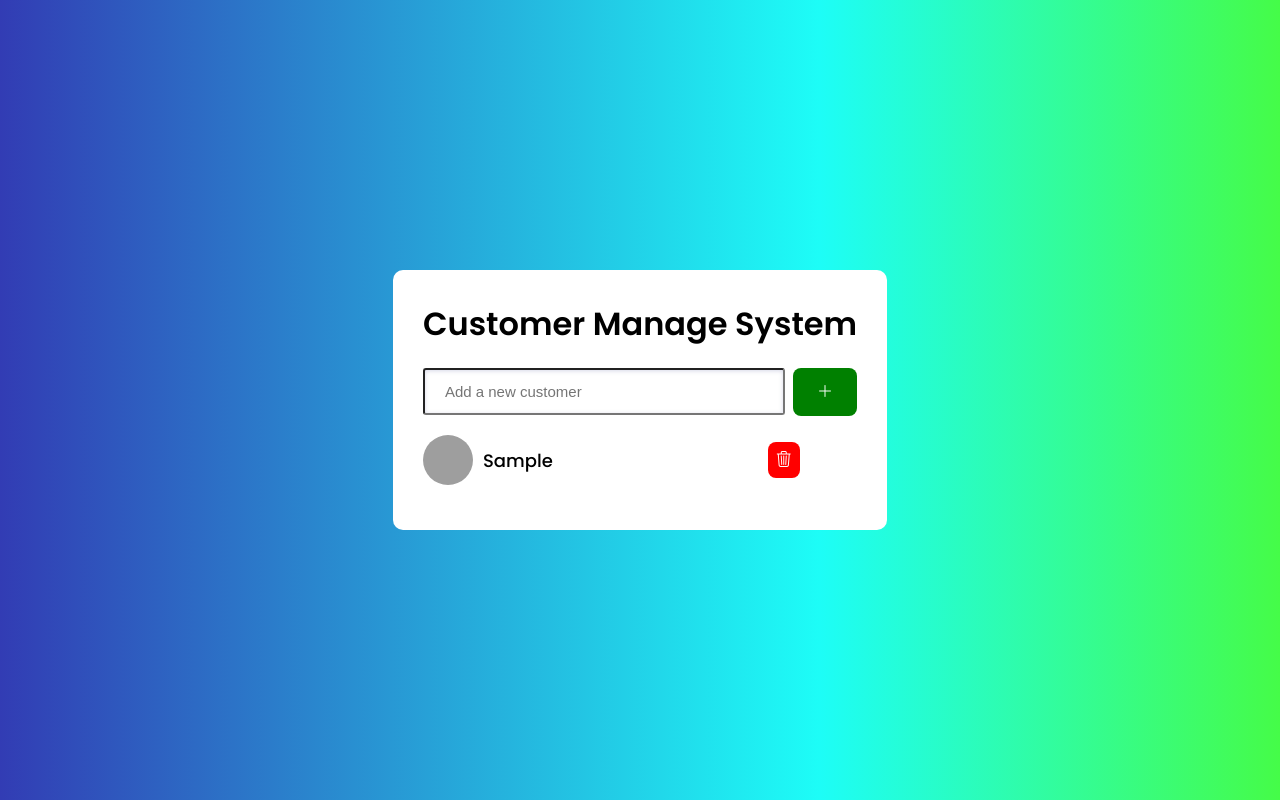
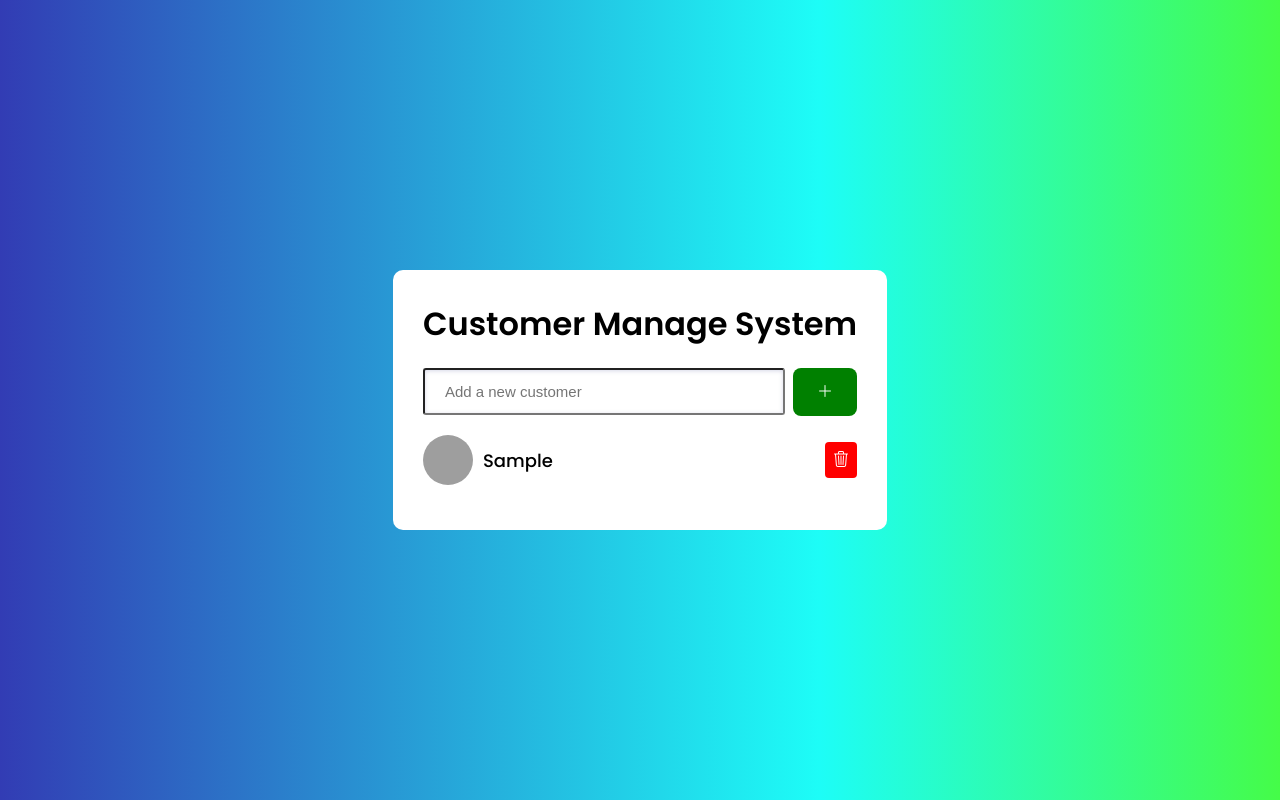
Before and after one commit to ArdaOdabasi/CustomerManagementApp, a React (Create React App) app: page / in a window 1280 px wide. Both pictures are taken after typing "Sample" into the empty fields and a click on the button 824 px from the left and 412 px from the top of the page. Built offline with nearby package versions, Linux system fonts and the light colour scheme; grey boxes are pictures that could not be loaded; the HTML template or start-up script is replaced by a standard one.

Commit message:
Project completed

```diff
--- a/src/App.jsx
+++ b/src/App.jsx
@@ -14,7 +14,7 @@ function App() {
     <div className="App">
       <h1>Customer Manage System</h1>
       <CustomerForm addNewCustomer={addNewCustomer} />
-      {customers.length > 0 ? <CustomerList customers={customers} /> : <p>No customers added yet.</p>}
+      {customers.length > 0 ? <CustomerList customers={customers} setCustomers={setCustomers}/> : <p>No customers added yet.</p>}
       {/* customers dizisi boş değilse CustomerList'i göster, boş ise "No customers added yet." yazısı göster */}
     </div>
   );
--- a/src/components/CustomerForm/CustomerForm.jsx
+++ b/src/components/CustomerForm/CustomerForm.jsx
@@ -30,7 +30,7 @@ const CustomerForm = ({ addNewCustomer }) => {
         value={customerName} // input değerini state'e bağla
         onChange={(e) => setCustomerName(e.target.value)}
       />
-      <button>
+      <button className='button'>
         <i className='bi bi-plus-lg'></i>
       </button>
     </form>
--- a/src/components/CustomerItem/CustomerItem.css
+++ b/src/components/CustomerItem/CustomerItem.css
@@ -0,0 +1,23 @@
+.customer-item {
+    display: flex;
+    align-items: center;
+    justify-content: space-between;
+  }
+
+  .customer-info {
+    display: flex;
+    align-items: center;
+  }
+
+  .customer-name {
+    margin-right: 20px; /* İsim ile button arasında boşluk */
+  }
+
+  .delete-button {
+    background-color: #f44336;
+    color: #fff;
+    border: none;
+    border-radius: 4px;
+    padding: 8px 12px;
+    cursor: pointer;
+  }
--- a/src/components/CustomerItem/CustomerItem.jsx
+++ b/src/components/CustomerItem/CustomerItem.jsx
@@ -1,14 +1,14 @@
 import React from 'react';
 import "./CustomerItem.css";
 
-const CustomerItem = ({ customer }) => {
+const CustomerItem = ({ customer, handleDelete }) => {
     return (
         <li className="customer-item">
             <div className="customer-info">
                 <img src="https://i.pravatar.cc/300" alt="" className="customer-avatar"></img>
                 <span className="customer-name">{customer.customerName}</span>
             </div>
-            <button className="delete-button">
+            <button className="delete-button" onClick={() => handleDelete(customer)}>
                 <i className="bi bi-trash3"></i>
             </button>
         </li>
--- a/src/components/CustomerList/CustomerList.jsx
+++ b/src/components/CustomerList/CustomerList.jsx
@@ -1,11 +1,18 @@
 import CustomerItem from "../CustomerItem/CustomerItem";
 import "./CustomerList.css";
 
-function CustomerList({ customers }) {
+function CustomerList({ customers, setCustomers }) {
+
+  // Delete Customer
+
+  const handleDelete = (item) => {
+    setCustomers(customers.filter((customer) => customer.id !== item.id));
+  };
+
   return (
     <ul className="customer-list">
       {customers.map((customer) => (
-        <CustomerItem customer={customer} key={customer.id} />
+        <CustomerItem customer={customer} key={customer.id} handleDelete={handleDelete} />
       ))}
     </ul>
   );
```
Also changed, not shown: src/components/CustomerForm/CustomerForm.css (line endings or trailing spaces).
